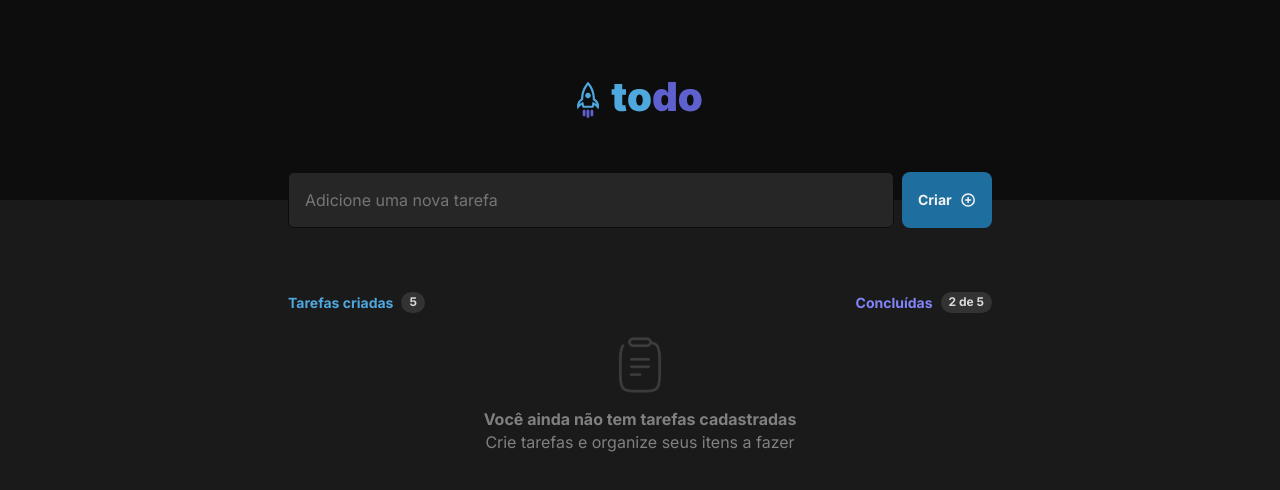
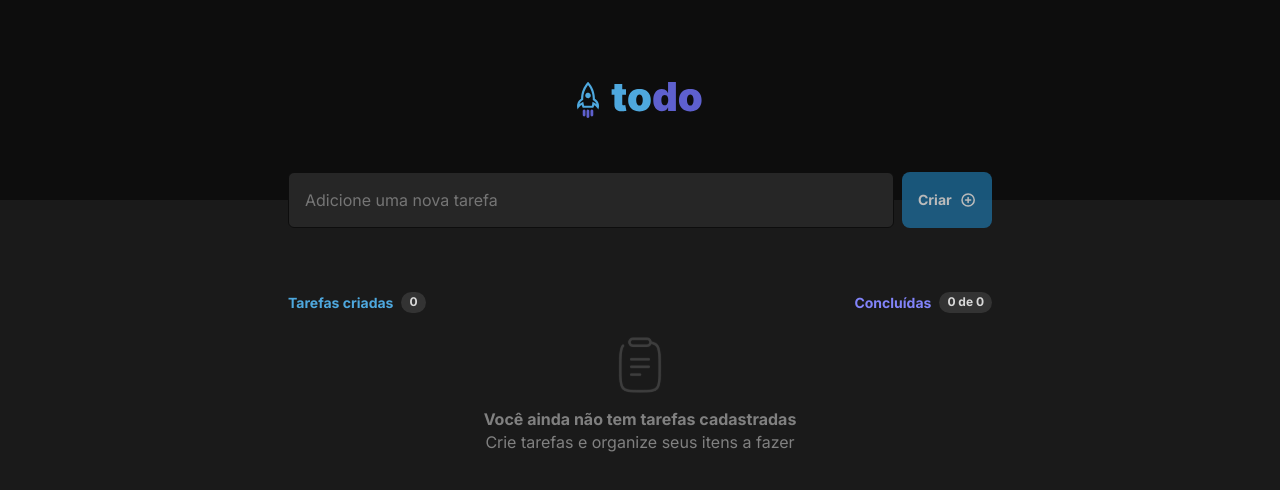
Before and after one commit to bernardodemarco/to-do-list-web-app, a React (Vite) app: page / in a window 1280 px wide. Shown: the top 490 px of the page. Built offline with nearby package versions, Linux system fonts and the light colour scheme.

Commit message:
adding toggleCheckBox and deleteToDo functionalities

```diff
--- a/package.json
+++ b/package.json
@@ -11,11 +11,13 @@
   "dependencies": {
     "@phosphor-icons/react": "^2.0.8",
     "react": "^18.2.0",
-    "react-dom": "^18.2.0"
+    "react-dom": "^18.2.0",
+    "uuid": "^9.0.0"
   },
   "devDependencies": {
     "@types/react": "^18.0.28",
     "@types/react-dom": "^18.0.11",
+    "@types/uuid": "^9.0.1",
     "@vitejs/plugin-react": "^3.1.0",
     "typescript": "^4.9.3",
     "vite": "^4.2.0"
--- a/src/App.tsx
+++ b/src/App.tsx
@@ -1,4 +1,6 @@
 import styles from './styles/App.module.css';
+
+import { v4 as uuidv4 } from 'uuid';
 
 import { Header } from './components/Header';
 import { ToDoForm } from './components/ToDoForm';
@@ -6,7 +8,7 @@ import { ToDoList } from './components/ToDoList';
 import { useState } from 'react';
 
 export interface ToDo {
-  id: number;
+  id: string;
   text: string;
   isChecked: boolean;
 }
@@ -18,11 +20,34 @@ export function App(): JSX.Element {
     setToDos((toDos) => [
       ...toDos,
       {
-        id: 0,
+        id: uuidv4(),
         text: toDoText,
         isChecked: false,
       },
     ]);
+  };
+
+  const onCheckBoxClick = (id: string): void => {
+    setToDos((toDos) => {
+      return toDos.map((toDo) => {
+        if (toDo.id === id) {
+          return {
+            ...toDo,
+            isChecked: !toDo.isChecked,
+          };
+        }
+
+        return toDo;
+      });
+    });
+  };
+
+  const onDeleteToDo = (id: string): void => {
+    setToDos((toDos) => {
+      return toDos.filter((toDo) => {
+        return toDo.id !== id;
+      });
+    });
   };
 
   return (
@@ -30,7 +55,11 @@ export function App(): JSX.Element {
       <Header />
       <main className={styles.contentWrapper}>
         <ToDoForm createNewToDo={onCreateNewToDo} />
-        <ToDoList toDos={toDos} />
+        <ToDoList
+          toDos={toDos}
+          toggleToDo={onCheckBoxClick}
+          deleteToDo={onDeleteToDo}
+        />
       </main>
     </>
   );
--- a/src/components/ToDoForm/ToDoForm.module.css
+++ b/src/components/ToDoForm/ToDoForm.module.css
@@ -47,6 +47,11 @@
   transition: background-color 0.2s ease-in-out;
 }
 
-.form button:hover {
+.form button:not(:disabled):hover {
   background-color: var(--blue);
 }
+
+.form button:disabled {
+  cursor: not-allowed;
+  opacity: 0.75;
+}
--- a/src/components/ToDoForm/index.tsx
+++ b/src/components/ToDoForm/index.tsx
@@ -1,6 +1,6 @@
 import styles from './ToDoForm.module.css';
 
-import { ChangeEvent, FormEvent, useState } from 'react';
+import { ChangeEvent, FormEvent, InvalidEvent, useState } from 'react';
 import { PlusCircle } from '@phosphor-icons/react';
 
 interface ToDoFormProps {
@@ -17,7 +17,10 @@ export function ToDoForm({ createNewToDo }: ToDoFormProps): JSX.Element {
   const handleCreateNewToDo = (e: FormEvent): void => {
     e.preventDefault();
     createNewToDo(newToDoText);
+    setNewToDoText('');
   };
+
+  const isNewToDoTextEmpty = newToDoText.length === 0;
 
   return (
     <form className={styles.form} onSubmit={handleCreateNewToDo}>
@@ -25,8 +28,9 @@ export function ToDoForm({ createNewToDo }: ToDoFormProps): JSX.Element {
         type="text"
         placeholder="Adicione uma nova tarefa"
         onChange={handleNewToDoTextChange}
+        value={newToDoText}
       />
-      <button>
+      <button disabled={isNewToDoTextEmpty}>
         Criar <PlusCircle size={20} color="#f2f2f2" weight="bold" />
       </button>
     </form>
--- a/src/components/ToDoItem/ToDoItem.module.css
+++ b/src/components/ToDoItem/ToDoItem.module.css
@@ -44,6 +44,7 @@
 }
 
 .toDo p {
+  flex: 1;
   transition: color 0.175s ease-in-out, text-decoration 0.175s ease-in-out;
 }
 
--- a/src/components/ToDoItem/index.tsx
+++ b/src/components/ToDoItem/index.tsx
@@ -2,20 +2,32 @@ import styles from './ToDoItem.module.css';
 import check from './../../assets/check.svg';
 
 import { Trash } from '@phosphor-icons/react';
-// import { useState } from 'react';
 import { ToDo } from '../../App';
 
-export function ToDoItem({ text, isChecked, id }: ToDo): JSX.Element {
-  // const [isToDoChecked, setIsToDoChecked] = useState(false);
+interface ToDoItem extends ToDo {
+  toggleToDo: (id: string) => void;
+  deleteToDo: (id: string) => void;
+}
 
-  // const handleCheckBoxClick = (): void => {
-  //   setIsToDoChecked((isChecked) => !isChecked);
-  // };
+export function ToDoItem({
+  text,
+  isChecked,
+  id,
+  toggleToDo,
+  deleteToDo,
+}: ToDoItem): JSX.Element {
+  const handleCheckBoxClick = (): void => {
+    toggleToDo(id);
+  };
+
+  const handleDeleteToDo = (): void => {
+    deleteToDo(id);
+  };
 
   return (
     <article className={styles.toDo}>
       <button
-        // onClick={handleCheckBoxClick}
+        onClick={handleCheckBoxClick}
         className={
           isChecked ? `${styles.checkBox} ${styles.checked}` : styles.checkBox
         }
@@ -23,7 +35,7 @@ export function ToDoItem({ text, isChecked, id }: ToDo): JSX.Element {
         {isChecked && <img src={check} />}
       </button>
       <p className={isChecked ? styles.hasLineThrough : ''}>{text}</p>
-      <div className={styles.trashIcon}>
+      <div className={styles.trashIcon} onClick={handleDeleteToDo}>
         <Trash color="#808080" />
       </div>
     </article>
--- a/src/components/ToDoList/index.tsx
+++ b/src/components/ToDoList/index.tsx
@@ -6,20 +6,32 @@ import { ToDo } from '../../App';
 
 interface ToDoListProps {
   toDos: ToDo[];
+  toggleToDo: (id: string) => void;
+  deleteToDo: (id: string) => void;
 }
 
-export function ToDoList({ toDos }: ToDoListProps): JSX.Element {
-  console.log(toDos);
+export function ToDoList({
+  toDos,
+  toggleToDo,
+  deleteToDo,
+}: ToDoListProps): JSX.Element {
+  const numOfToDos = toDos.length;
+  const numOfCompletedToDos = toDos.filter((toDo) => {
+    return toDo.isChecked === true;
+  }).length;
+
   return (
     <div>
       <header className={styles.header}>
         <div>
           <p className={styles.blueText}>Tarefas criadas</p>
-          <span className={styles.number}>5</span>
+          <span className={styles.number}>{numOfToDos}</span>
         </div>
         <div>
           <p className={styles.purpleText}>Concluídas</p>
-          <span className={styles.number}>2 de 5</span>
+          <span className={styles.number}>
+            {numOfCompletedToDos} de {numOfToDos}
+          </span>
         </div>
       </header>
       <div className={`${styles.toDosWrapper}`}>
@@ -33,6 +45,8 @@ export function ToDoList({ toDos }: ToDoListProps): JSX.Element {
           <>
             {toDos.map((toDo) => (
               <ToDoItem
+                toggleToDo={toggleToDo}
+                deleteToDo={deleteToDo}
                 text={toDo.text}
                 isChecked={toDo.isChecked}
                 id={toDo.id}
```
Also changed, not shown: 1 other file (tests, documents, lock files or other folders).
